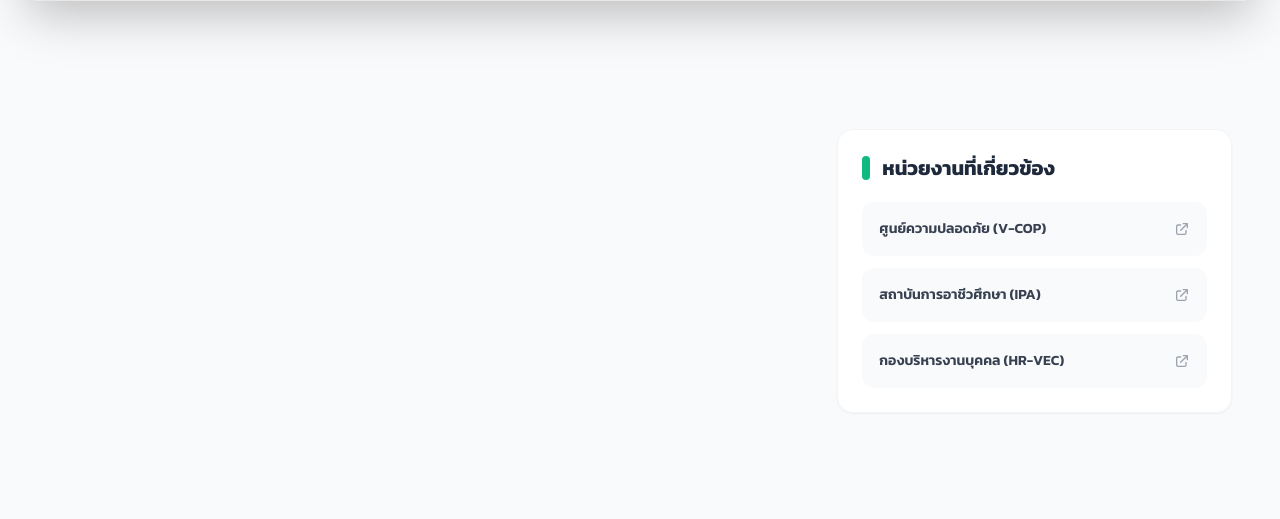
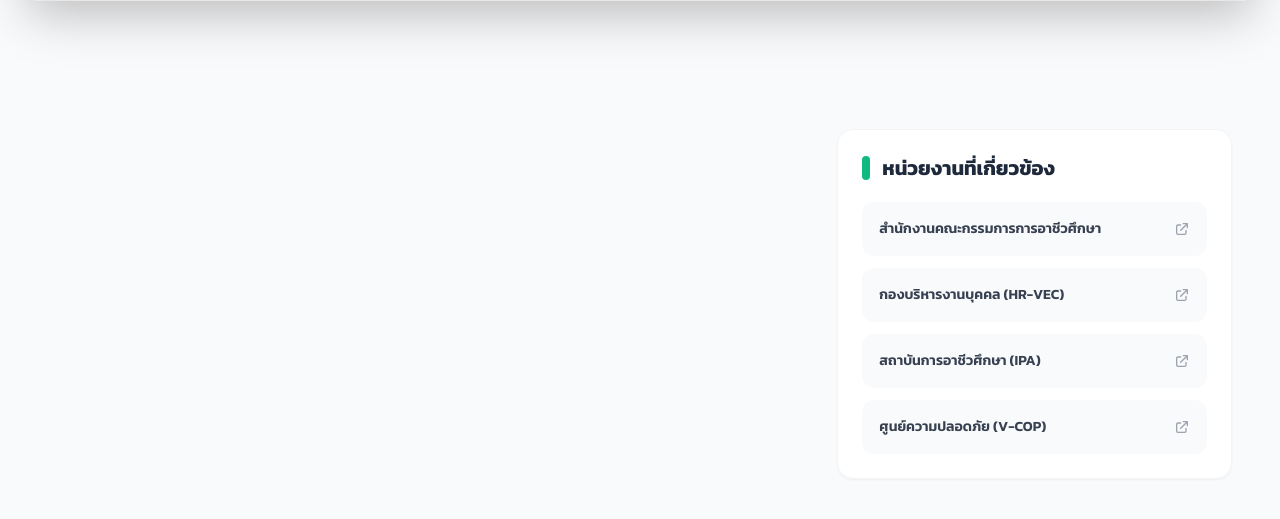
Before and after one commit to Anuphap2/mtc-web, a Laravel app: page / in a window 1280 px wide. Shown: the part 482-1001 px from the top of the page. Run offline with Laravel 12, Linux system fonts and the light colour scheme; data that the repository does not hold is empty; style sheets or scripts are compiled from the project's sources; some libraries are stand-ins or nearby versions.

Commit message:
Reorder external links in category-posts.blade.php for improved visibility

```diff
--- a/resources/views/components/home/category-posts.blade.php
+++ b/resources/views/components/home/category-posts.blade.php
@@ -15,9 +15,10 @@
      * 2. ข้อมูลหน่วยงานที่เกี่ยวข้อง
      */
     $externalLinks = [
+        ['name' => 'สำนักงานคณะกรรมการการอาชีวศึกษา', 'url' => 'https://vec.go.th/Default.aspx?tabid=55'],
+        ['name' => 'กองบริหารงานบุคคล (HR-VEC)', 'url' => 'https://hr.vec.go.th/'],
+        ['name' => 'สถาบันการอาชีวศึกษา (IPA)', 'url' => 'https://ipa.vec.go.th/'],
         ['name' => 'ศูนย์ความปลอดภัย (V-COP)', 'url' => 'https://v-cop.go.th/'],
-        ['name' => 'สถาบันการอาชีวศึกษา (IPA)', 'url' => 'https://ipa.vec.go.th/'],
-        ['name' => 'กองบริหารงานบุคคล (HR-VEC)', 'url' => 'https://hr.vec.go.th/'],
     ];
 
     /**
```
